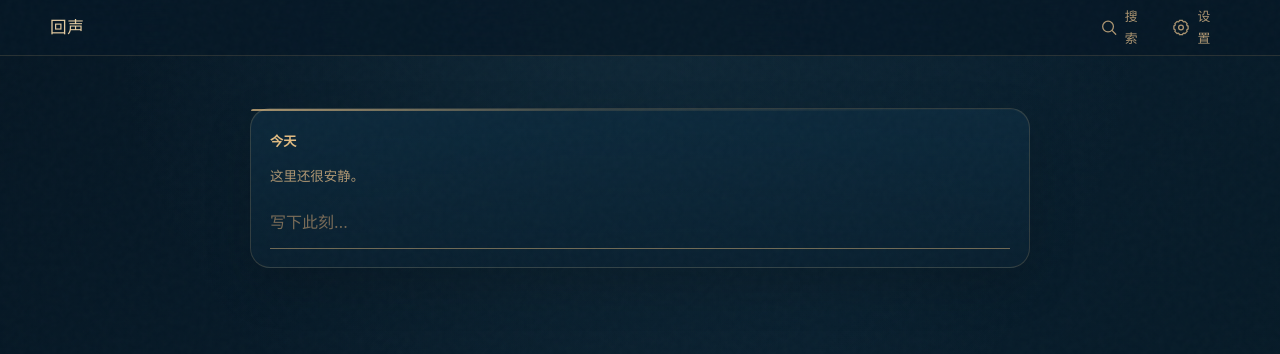
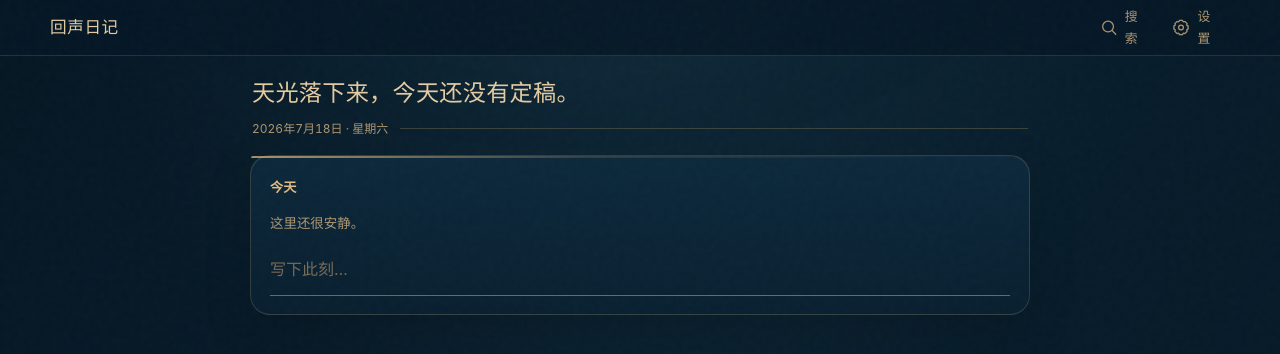
Before and after one commit to zzy-sudo-acm/echo-journal, a React (Vite) app: page /#/ in a window 1280 px wide. Shown: the top 354 px of the page. Built offline with nearby package versions, Linux system fonts and the light colour scheme.

Commit message:
feat(ui): add a living journal intro and font choices

```diff
--- a/src/components/AppHeader.tsx
+++ b/src/components/AppHeader.tsx
@@ -4,7 +4,7 @@ import { SearchIcon, SettingsIcon } from './Icons'
 export function AppHeader() {
   return (
     <header className="app-header">
-      <Link className="app-brand" to="/" aria-label="回声日记首页">回声</Link>
+      <Link className="app-brand" to="/" aria-label="回声日记首页">回声日记</Link>
       <nav className="app-header-actions" aria-label="快捷导航">
         <Link to="/search"><SearchIcon /><span>搜索</span></Link>
         <Link to="/settings"><SettingsIcon /><span>设置</span></Link>
--- a/src/components/BottomNav.tsx
+++ b/src/components/BottomNav.tsx
@@ -2,7 +2,7 @@ import { NavLink } from 'react-router-dom'
 import { HomeIcon, CalendarIcon, SearchIcon, SettingsIcon } from './Icons'
 
 const navItems = [
-  { to: '/', icon: HomeIcon, label: '时间流' },
+  { to: '/', icon: HomeIcon, label: '此刻' },
   { to: '/calendar', icon: CalendarIcon, label: '日历' },
   { to: '/search', icon: SearchIcon, label: '搜索' },
   { to: '/settings', icon: SettingsIcon, label: '设置' },
--- a/src/components/EntryEditor.tsx
+++ b/src/components/EntryEditor.tsx
@@ -53,7 +53,7 @@ export function EntryEditor({ entry, onSave, onClose }: EntryEditorProps) {
         <div className="editor-fields">
           <label className="field-label">
             <span>标题（可选）</span>
-            <input type="text" value={title} onChange={(event) => setTitle(event.target.value)} placeholder="给这一刻起个名字" />
+            <input className="journal-title-input" type="text" value={title} onChange={(event) => setTitle(event.target.value)} placeholder="给这一刻起个名字" />
           </label>
           <label className="field-label">
             <span>时间</span>
@@ -61,7 +61,7 @@ export function EntryEditor({ entry, onSave, onClose }: EntryEditorProps) {
           </label>
           <label className="field-label editor-content-field">
             <span>正文</span>
-            <textarea value={content} onChange={(event) => setContent(event.target.value)} placeholder="写下此刻…" autoFocus />
+            <textarea className="journal-content-input" value={content} onChange={(event) => setContent(event.target.value)} placeholder="写下此刻…" autoFocus />
           </label>
           <div className="field-label"><span>标签</span><TagInput tags={tags} onChange={setTags} /></div>
         </div>
--- /dev/null
+++ b/src/components/TimelineIntro.tsx
@@ -0,0 +1,63 @@
+import { useEffect, useState } from 'react'
+
+type DayPeriod = 'lateNight' | 'morning' | 'afternoon' | 'evening'
+
+const periodCopy: Record<DayPeriod, string> = {
+  lateNight: '夜还很深，心事可以慢一点写。',
+  morning: '天光落下来，今天还没有定稿。',
+  afternoon: '此刻，正慢慢成为往事。',
+  evening: '白昼退去，文字替你留下。',
+}
+
+function getDayPeriod(date: Date): DayPeriod {
+  const hour = date.getHours()
+
+  if (hour < 5) return 'lateNight'
+  if (hour < 12) return 'morning'
+  if (hour < 18) return 'afternoon'
+  return 'evening'
+}
+
+function getMillisecondsUntilNextPeriod(date: Date) {
+  const next = new Date(date)
+  const hour = date.getHours()
+  const nextHour = hour < 5 ? 5 : hour < 12 ? 12 : hour < 18 ? 18 : 24
+
+  next.setHours(nextHour, 0, 0, 0)
+  return Math.max(1_000, next.getTime() - date.getTime())
+}
+
+function formatIntroDate(date: Date) {
+  const localDate = date.toLocaleDateString('zh-CN', {
+    year: 'numeric',
+    month: 'long',
+    day: 'numeric',
+  })
+  const weekday = date.toLocaleDateString('zh-CN', { weekday: 'long' })
+
+  return `${localDate} · ${weekday}`
+}
+
+export function TimelineIntro() {
+  const [now, setNow] = useState(() => new Date())
+  const period = getDayPeriod(now)
+
+  useEffect(() => {
+    const timeout = window.setTimeout(
+      () => setNow(new Date()),
+      getMillisecondsUntilNextPeriod(now) + 50,
+    )
+
+    return () => window.clearTimeout(timeout)
+  }, [now])
+
+  return (
+    <div className="timeline-intro">
+      <p className="timeline-intro-copy">{periodCopy[period]}</p>
+      <div className="timeline-intro-meta">
+        <time>{formatIntroDate(now)}</time>
+        <span className="timeline-intro-line" aria-hidden="true" />
+      </div>
+    </div>
+  )
+}
--- a/src/index.css
+++ b/src/index.css
@@ -99,6 +99,27 @@
   --day-card-shadow-soft: 0 5px 18px rgba(120, 96, 50, 0.045);
 }
 
+:root,
+[data-journal-font='modern'] {
+  --journal-font: -apple-system, BlinkMacSystemFont, 'SF Pro Text', 'PingFang SC', 'Hiragino Sans GB', 'Microsoft YaHei', sans-serif;
+  --journal-line-height: 1.8;
+}
+
+[data-journal-font='serif'] {
+  --journal-font: 'Songti SC', 'STSong', 'Noto Serif CJK SC', 'Source Han Serif SC', 'SimSun', serif;
+  --journal-line-height: 1.9;
+}
+
+[data-journal-font='kai'] {
+  --journal-font: 'Kaiti SC', 'STKaiti', 'KaiTi', 'Noto Serif CJK SC', 'Songti SC', serif;
+  --journal-line-height: 1.95;
+}
+
+[data-journal-font='fangsong'] {
+  --journal-font: 'FangSong', 'STFangsong', 'FangSong_GB2312', 'Songti SC', 'STSong', serif;
+  --journal-line-height: 1.9;
+}
+
 *, *::before, *::after { box-sizing: border-box; margin: 0; padding: 0; }
 
 html {
@@ -136,12 +157,6 @@ body {
   isolation: isolate;
 }
 
-[data-theme='light'] .app-shell {
-  background:
-    radial-gradient(90% 38% at 8% 0%, rgba(112, 138, 104, 0.035), transparent 60%),
-    radial-gradient(90% 40% at 100% 8%, rgba(215, 174, 90, 0.055), transparent 62%);
-}
-
 .app-shell::before {
   position: fixed;
   z-index: 500;
@@ -153,6 +168,26 @@ body {
 }
 
 [data-theme='dark'] .app-shell::before { opacity: .033; }
+
+.app-shell::after {
+  position: fixed;
+  z-index: -1;
+  inset: -3%;
+  content: '';
+  pointer-events: none;
+  transform: translate3d(0, 0, 0);
+  animation: ambient-drift 16s ease-in-out infinite alternate;
+}
+
+[data-theme='light'] .app-shell::after {
+  background:
+    radial-gradient(46% 30% at 12% 4%, rgba(112, 138, 104, 0.035), transparent 70%),
+    radial-gradient(48% 32% at 92% 8%, rgba(215, 174, 90, 0.05), transparent 72%);
+}
+
+[data-theme='dark'] .app-shell::after {
+  background: radial-gradient(45% 30% at 46% 0%, rgba(31, 64, 81, 0.14), transparent 72%);
+}
 
 button, input, textarea { font: inherit; color: inherit; }
 button { border: 0; background: none; cursor: pointer; -webkit-tap-highlight-color: transparent; }
@@ -202,9 +237,7 @@ h3 { font-size: 1rem; }
   animation: page-in var(--motion) ease;
 }
 .page-heading { margin-bottom: 30px; }
-.page-heading p, .mobile-page-title p { margin-top: 5px; color: var(--text-secondary); font-size: .82rem; }
-.mobile-page-title { margin-bottom: 24px; }
-.mobile-page-title h1 { font-size: 1.15rem; }
+.page-heading p { margin-top: 5px; color: var(--text-secondary); font-size: .82rem; }
 .subsection-heading { display: flex; align-items: center; justify-content: space-between; color: var(--text-secondary); font-size: .76rem; }
 .subsection-heading button { min-height: 44px; color: var(--accent); }
 
@@ -266,8 +299,34 @@ input:focus, textarea:focus { border-color: color-mix(in srgb, var(--accent) 72%
 .bottom-nav a.active { color: var(--accent); font-weight: 580; }
 [data-theme='light'] .bottom-nav a.active { border-radius: 13px; background: rgba(122, 115, 84, 0.09); color: var(--accent-strong); }
 
-.timeline-page { padding-inline: 16px; }
-.timeline-page .mobile-page-title { margin-bottom: 16px; }
+.timeline-page { padding-top: 16px; padding-inline: 16px; }
+.timeline-intro { margin: 0 2px 16px; }
+.timeline-intro-copy {
+  max-width: 88%;
+  color: var(--text-primary);
+  font-family: var(--journal-font);
+  font-size: clamp(1.22rem, 5vw, 1.45rem);
+  font-weight: 500;
+  line-height: 1.55;
+  letter-spacing: .01em;
+  animation: timeline-intro-copy-in 480ms ease-out both;
+}
+.timeline-intro-meta { display: flex; align-items: center; gap: 12px; margin-top: 7px; }
+.timeline-intro-meta time {
+  flex: 0 0 auto;
+  color: var(--text-secondary);
+  font-family: var(--font-sans);
+  font-size: .75rem;
+  font-variant-numeric: tabular-nums;
+  animation: timeline-intro-meta-in 400ms 100ms ease-out both;
+}
+.timeline-intro-line {
+  height: 1px;
+  flex: 1;
+  background: var(--border);
+  transform-origin: left;
+  animation: timeline-intro-line-in 650ms 160ms ease-out both;
+}
 .timeline { position: relative; display: flex; flex-direction: column; gap: var(--day-card-gap); }
 .day-group { scroll-margin-top: calc(var(--header-height) + 10px); }
 .day-group + .day-group { margin-top: 0; }
@@ -331,8 +390,8 @@ input:focus, textarea:focus { border-color: color-mix(in srgb, var(--accent) 72%
 .entry-row:focus-visible { border-radius: 8px; box-shadow: 0 0 0 2px var(--accent); }
 .entry-time { padding-top: 4px; color: var(--text-tertiary); font-size: .74rem; font-variant-numeric: tabular-nums; letter-spacing: .01em; }
 .entry-main { min-width: 0; }
-.entry-title { margin-bottom: 6px; font-size: .98rem; }
-.entry-content { max-height: 1000px; overflow: hidden; color: var(--text-primary); font-size: clamp(.96rem, 3.8vw, 1.04rem); line-height: 1.8; letter-spacing: .005em; white-space: pre-wrap; overflow-wrap: anywhere; transition: max-height var(--motion) ease; }
+.entry-title { margin-bottom: 6px; font-family: var(--journal-font); font-size: .98rem; }
+.entry-content { max-height: 1000px; overflow: hidden; color: var(--text-primary); font-family: var(--journal-font); font-size: clamp(.96rem, 3.8vw, 1.04rem); line-height: var(--journal-line-height); letter-spacing: .005em; white-space: pre-wrap; overflow-wrap: anywhere; transition: max-height var(--motion) ease; }
 .entry-content.is-collapsed { max-height: 8.8em; -webkit-mask-image: linear-gradient(to bottom, #000 62%, transparent); mask-image: linear-gradient(to bottom, #000 62%, transparent); }
 .entry-expand { min-height: 40px; margin-top: 3px; color: var(--text-secondary); font-size: .76rem; }
 .entry-tags { display: flex; flex-wrap: wrap; gap: 10px; margin-top: 8px; color: var(--accent); font-size: .75rem; }
@@ -362,7 +421,7 @@ input:focus, textarea:focus { border-color: color-mix(in srgb, var(--accent) 72%
 .quick-input-topline, .quick-input-details { margin-left: 66px; }
 .timeline-day-card.is-empty .quick-input-topline, .timeline-day-card.is-empty .quick-input-details { margin-left: 0; }
 .quick-input-topline { position: relative; display: flex; align-items: flex-start; }
-.quick-input textarea { min-height: 50px; max-height: 220px; padding: 12px 0; border: 0; border-radius: 0; background: transparent; resize: none; font-size: 1rem; line-height: 1.78; }
+.quick-input textarea { min-height: 50px; max-height: 220px; padding: 12px 0; border: 0; border-radius: 0; background: transparent; resize: none; font-family: var(--journal-font); font-size: 1rem; line-height: var(--journal-line-height); }
 .quick-input.is-expanded textarea { min-height: 126px; }
 .quick-input textarea:focus { border: 0; }
 .quick-input textarea:focus-visible { outline: 0; }
@@ -432,10 +491,12 @@ input:focus, textarea:focus { border-color: color-mix(in srgb, var(--accent) 72%
 .search-result { display: grid; width: 100%; grid-template-columns: 54px minmax(0, 1fr); gap: 12px; padding: 14px 0 20px; border-bottom: 1px solid var(--border-light); text-align: left; }
 .search-result > time { padding-top: 3px; color: var(--text-tertiary); font-size: .72rem; font-variant-numeric: tabular-nums; }
 .search-result-body { display: flex; min-width: 0; flex-direction: column; gap: 4px; color: var(--text-primary); font-size: .91rem; line-height: 1.72; }
+.search-result-body > strong, .search-result-body > span { font-family: var(--journal-font); line-height: var(--journal-line-height); }
 .search-result-body strong { font-weight: 600; }
 .search-result-body small { color: var(--accent); font-size: .72rem; }
 mark { border-radius: 2px; background: var(--accent-bg); color: inherit; box-shadow: inset 0 -1px 0 var(--accent); }
-.entry-detail > p { margin: 18px 0; white-space: pre-wrap; line-height: 1.8; }
+.entry-detail > h2, .entry-detail > p { font-family: var(--journal-font); }
+.entry-detail > p { margin: 18px 0; white-space: pre-wrap; line-height: var(--journal-line-height); }
 .entry-detail .modal-header time { color: var(--text-secondary); font-size: .78rem; }
 
 .settings-page { width: min(100%, 800px); }
@@ -461,9 +522,29 @@ mark { border-radius: 2px; background: var(--accent-bg); color: inherit; box-sha
 .settings-row { display: flex; min-height: 62px; align-items: center; justify-content: space-between; gap: 16px; padding: 9px 12px 9px 16px; border-radius: 12px; background: var(--bg-secondary); }
 .settings-row-label { display: inline-flex !important; flex-direction: row !important; align-items: center; gap: 9px; font-size: .87rem; }
 .settings-row-label > span { display: flex; flex-direction: column; }
+.appearance-settings { overflow: hidden; border-radius: 12px; background: var(--bg-secondary); }
+.appearance-settings .settings-row { border-radius: 0; background: transparent; }
 .theme-switch { display: flex; padding: 3px; border: 1px solid var(--border); border-radius: 9px; background: var(--bg-primary); }
 .theme-switch button { min-width: 56px; min-height: 36px; border-radius: 7px; color: var(--text-tertiary); font-size: .74rem; }
 .theme-switch button.active { background: var(--bg-tertiary); color: var(--text-primary); font-weight: 580; }
+.font-settings { padding: 14px 16px 16px; border-top: 1px solid var(--border); }
+.font-settings-label { color: var(--text-secondary); font-size: .78rem; font-weight: 560; }
+.font-choice-grid { display: grid; grid-template-columns: repeat(2, minmax(0, 1fr)); gap: 8px; margin-top: 10px; }
+.font-choice {
+  display: grid;
+  min-width: 0;
+  min-height: 72px;
+  align-content: center;
+  gap: 5px;
+  padding: 10px 12px;
+  border: 1px solid var(--border);
+  border-radius: 12px;
+  background: var(--bg-tertiary);
+  text-align: left;
+}
+.font-choice strong { color: var(--text-primary); font-family: var(--font-sans); font-size: .78rem; font-weight: 600; }
+.font-choice span { min-width: 0; overflow: hidden; color: var(--text-secondary); font-family: var(--journal-font); font-size: .86rem; text-overflow: ellipsis; white-space: nowrap; }
+.font-choice.active { border-color: color-mix(in srgb, var(--accent) 62%, var(--border)); background: var(--accent-bg); }
 .settings-disclosure { display: flex; width: 100%; min-height: 64px; align-items: center; justify-content: space-between; gap: 12px; padding: 12px 16px; border-bottom: 1px solid var(--border); background: var(--bg-secondary); text-align: left; }
 .settings-section > .settings-disclosure:first-child, .settings-links > :first-child { border-radius: 12px 12px 0 0; }
 .settings-section > .settings-disclosure:last-child, .settings-links > :last-child { border-bottom: 0; border-radius: 0 0 12px 12px; }
@@ -485,7 +566,8 @@ mark { border-radius: 2px; background: var(--accent-bg); color: inherit; box-sha
 .modal-title { margin: 0; font-size: 1.08rem; }
 .editor-fields { display: flex; flex-direction: column; gap: 15px; }
 .field-label { display: flex; flex-direction: column; gap: 6px; color: var(--text-secondary); font-size: .74rem; }
-.editor-content-field textarea { min-height: 190px; color: var(--text-primary); font-size: 1rem; }
+.journal-title-input, .journal-content-input { font-family: var(--journal-font); }
+.editor-content-field textarea { min-height: 190px; color: var(--text-primary); font-size: 1rem; line-height: var(--journal-line-height); }
 .modal-actions { position: sticky; bottom: calc(-20px - var(--safe-bottom)); display: flex; gap: 10px; margin-top: 22px; padding: 14px 0 calc(2px + var(--safe-bottom)); background: var(--action-bg); }
 .modal-actions .btn { flex: 1; }
 .confirm-overlay { z-index: 200; align-items: center; padding: 20px; }
@@ -516,6 +598,13 @@ mark { border-radius: 2px; background: var(--accent-bg); color: inherit; box-sha
 @keyframes sheet-up { from { opacity: 0; transform: translateY(18px); } to { opacity: 1; transform: translateY(0); } }
 @keyframes reveal { from { opacity: 0; transform: translateY(-4px); } to { opacity: 1; transform: translateY(0); } }
 @keyframes toast-in { from { opacity: 0; transform: translateY(-7px); } to { opacity: 1; transform: translateY(0); } }
+@keyframes timeline-intro-copy-in { from { opacity: 0; transform: translateY(6px); } to { opacity: 1; transform: translateY(0); } }
+@keyframes timeline-intro-meta-in { from { opacity: 0; } to { opacity: 1; } }
+@keyframes timeline-intro-line-in { from { opacity: 0; transform: scaleX(0); } to { opacity: 1; transform: scaleX(1); } }
+@keyframes ambient-drift {
+  from { opacity: .76; transform: translate3d(-.8%, -.3%, 0) scale(1); }
+  to { opacity: 1; transform: translate3d(.8%, .5%, 0) scale(1.02); }
+}
 
 @media (hover: hover) and (pointer: fine) {
   .icon-button:hover, .app-header-actions a:hover { color: var(--text-primary); background: var(--bg-hover); }
@@ -533,11 +622,10 @@ mark { border-radius: 2px; background: var(--accent-bg); color: inherit; box-sha
   .app-header-actions a { padding: 0 8px; }
   .bottom-nav { display: none; }
   .page { padding: 52px 20px 80px; }
-  .mobile-page-title { display: none; }
   .date-divider { top: var(--header-height); }
   .entry-row { grid-template-columns: 72px minmax(0, 1fr) 20px; gap: 20px; padding: 18px 0 25px; }
   .entry-content { font-size: 1.02rem; }
-  .timeline-page { padding-inline: 20px; }
+  .timeline-page { padding-top: 20px; padding-inline: 20px; }
   .quick-input { margin: 0; }
   .quick-input-topline, .quick-input-details { margin-left: 92px; }
   .timeline-day-card.is-empty .quick-input-topline, .timeline-day-card.is-empty .quick-input-details { margin-left: 0; }
@@ -571,5 +659,7 @@ mark { border-radius: 2px; background: var(--accent-bg); color: inherit; box-sha
 }
 
 @media (prefers-reduced-motion: reduce) {
+  .timeline-intro-copy, .timeline-intro-meta time, .timeline-intro-line, .app-shell::after { animation: none !important; }
+  .timeline-intro-copy, .timeline-intro-meta time, .timeline-intro-line { opacity: 1; transform: none; }
   *, *::before, *::after { scroll-behavior: auto !important; animation-duration: .01ms !important; animation-iteration-count: 1 !important; transition-duration: .01ms !important; }
 }
--- a/src/main.tsx
+++ b/src/main.tsx
@@ -2,9 +2,21 @@ import { StrictMode } from 'react'
 import { createRoot } from 'react-dom/client'
 import './index.css'
 import App from './App'
+import { useUIStore } from './store/uiStore'
 
-createRoot(document.getElementById('root')!).render(
-  <StrictMode>
-    <App />
-  </StrictMode>,
-)
+async function bootstrap() {
+  try {
+    await useUIStore.getState().initAppearance()
+  } catch {
+    document.documentElement.setAttribute('data-theme', 'dark')
+    document.documentElement.setAttribute('data-journal-font', 'modern')
+  }
+
+  createRoot(document.getElementById('root')!).render(
+    <StrictMode>
+      <App />
+    </StrictMode>,
+  )
+}
+
+void bootstrap()
--- a/src/pages/TodayPage.tsx
+++ b/src/pages/TodayPage.tsx
@@ -1,6 +1,7 @@
 import { useCallback, useEffect, useMemo, useRef, useState } from 'react'
 import { useEntryStore } from '../store/entryStore'
 import { QuickInput } from '../components/QuickInput'
+import { TimelineIntro } from '../components/TimelineIntro'
 import { TimelineDayGroup, type TimelineDayVariant } from '../components/TimelineDayGroup'
 import { EntryEditor } from '../components/EntryEditor'
 import { ConfirmDialog } from '../components/ConfirmDialog'
@@ -83,10 +84,7 @@ export function TodayPage() {
 
   return (
     <main className="page timeline-page">
-      <div className="mobile-page-title">
-        <h1>时间流</h1>
-        <p>{new Date().toLocaleDateString('zh-CN', { year: 'numeric', month: 'long', day: 'numeric', weekday: 'long' })}</p>
-      </div>
+      <TimelineIntro />
 
       <div className="timeline" aria-label="日记时间流">
         {groups.map(([date, dayEntries]) => {
```
Also changed, not shown: src/App.tsx (+0 -7 lines), src/pages/SettingsPage.tsx (+31 -2 lines), src/store/uiStore.ts (+21 -7 lines).
